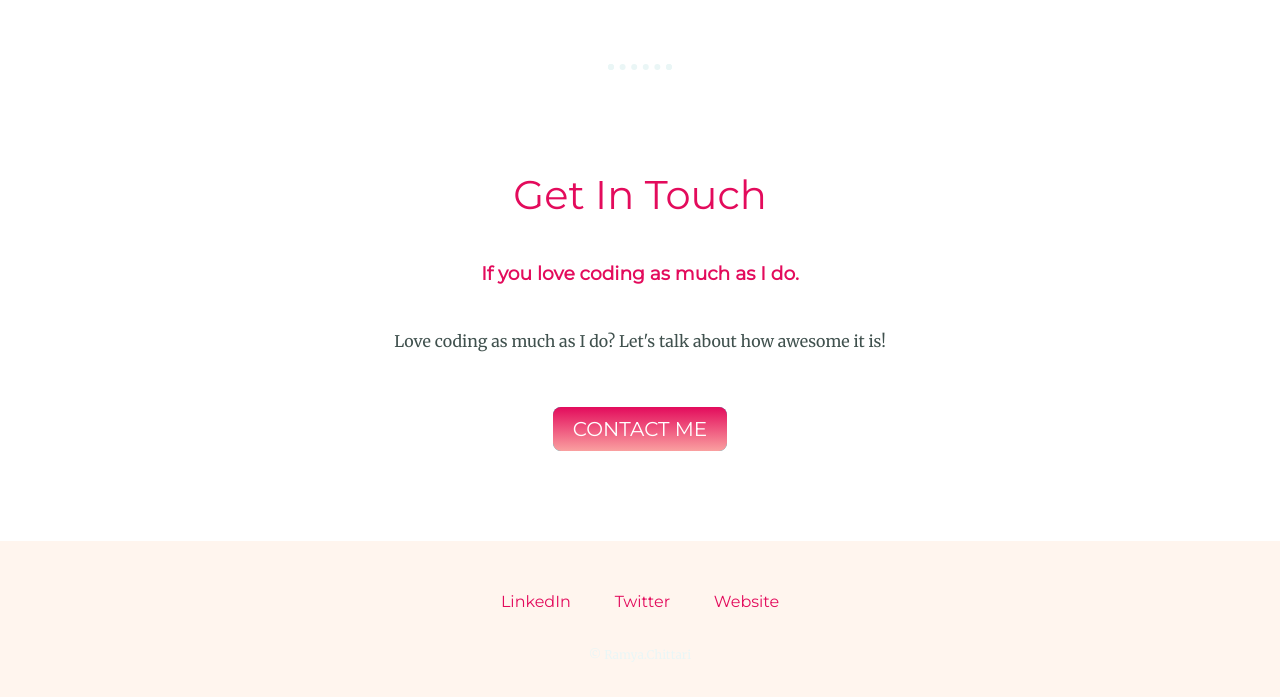
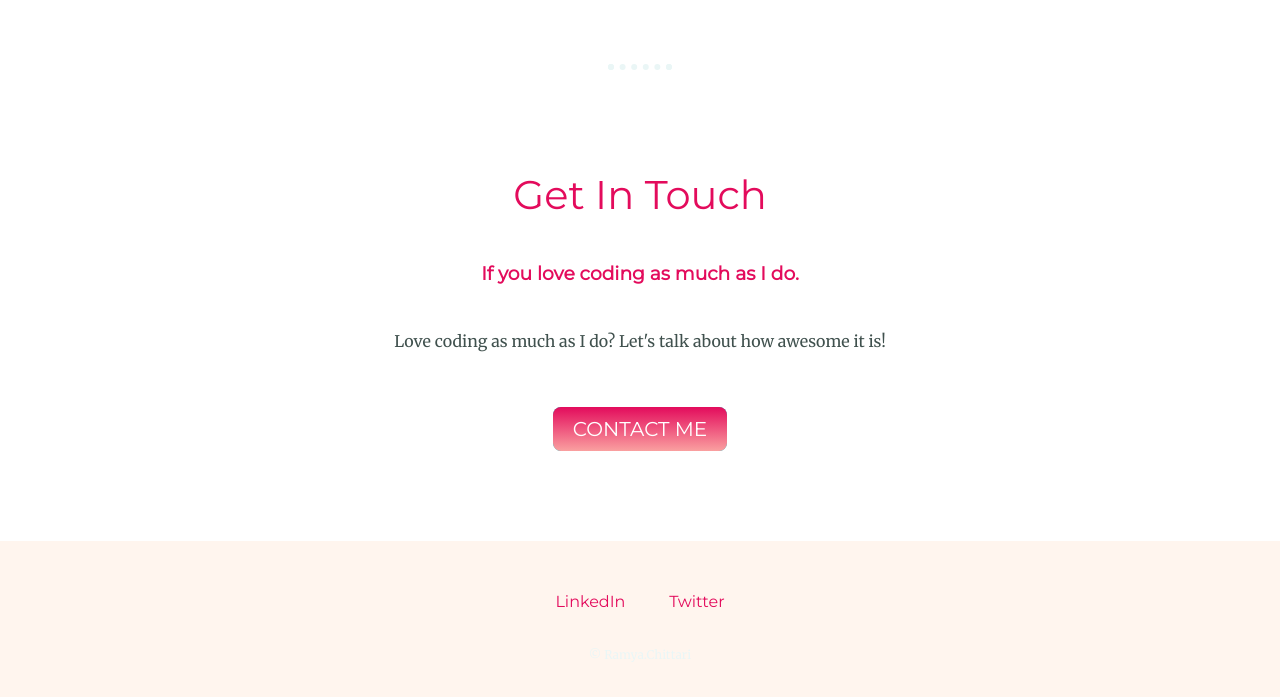
Before and after one commit to cramya070/portfolio, a plain HTML site: page index.html in a window 1280 px wide. Shown: the part 2030-2727 px from the top of the page. Drawn offline with Linux system fonts and the light colour scheme.

Commit message:
Update index.html

```diff
--- a/index.html
+++ b/index.html
@@ -54,9 +54,9 @@
 
 
   <div class="bottom-container">
-    <a class="footer-link" href="https://www.linkedin.com/in/calc-technologies-b2649b1a7">LinkedIn</a>
-    <a class="footer-link" href="https://twitter.com/calctechsocial">Twitter</a>
-    <a class="footer-link" href="https://calctechnologies.com/">Website</a>
+    <a class="footer-link" href="https://www.linkedin.com/in/ramya-chittari-7574ab242/">LinkedIn</a>
+    <a class="footer-link" href="https://twitter.com/cramya7102">Twitter</a>
+<!--     <a class="footer-link" href="https://calctechnologies.com/">Website</a> -->
     <p class="copyright">© Ramya.Chittari</p>
   </div>
 </body>
```
